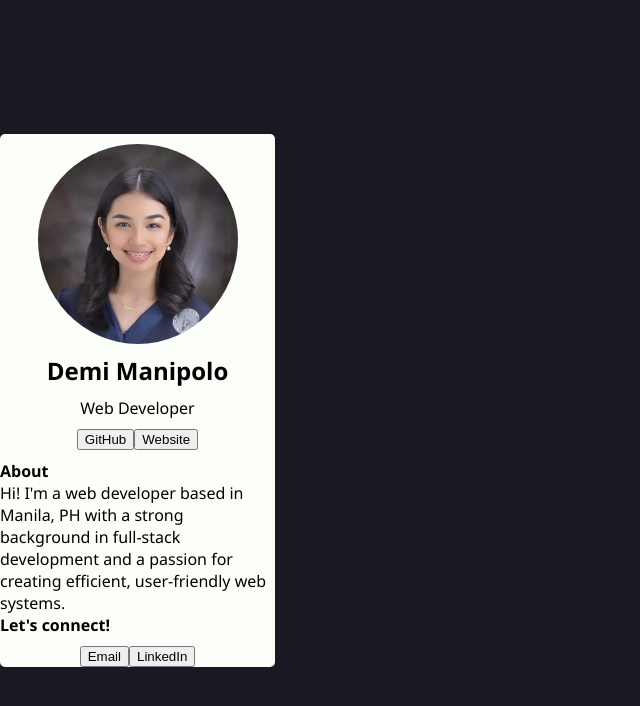
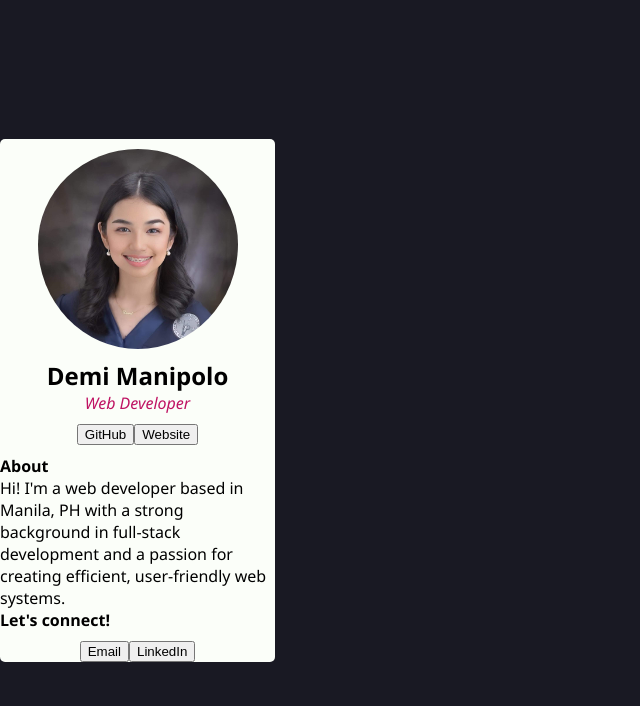
Before and after one commit to mmadiee/scrimba-digital-business-card, a React (Vite) app: page / in a window 1280 px wide. Shown: the top 706 px of the page, without its empty margins (0-640 px from the left). Built offline with nearby package versions, Linux system fonts and the light colour scheme.

Commit message:
Added styling for title

```diff
--- a/src/App.css
+++ b/src/App.css
@@ -16,6 +16,12 @@
     border-radius: 50%;
 }
 
+.title {
+    color: #BF1363;
+    font-weight: 400;
+    text-align: center;
+}
+
 h2, p , h4{
     margin: 0;
     font-family:'Segoe UI', Tahoma, Geneva, Verdana, sans-serif;
--- a/src/components/Title.jsx
+++ b/src/components/Title.jsx
@@ -1,8 +1,8 @@
 export default function Title() {
     return (
-        <>
+        <div>
             <h2>Demi Manipolo</h2>
-            <p>Web Developer</p>
-        </>
+            <p className="title"><em>Web Developer</em></p>
+        </div>
     )
 }
```
